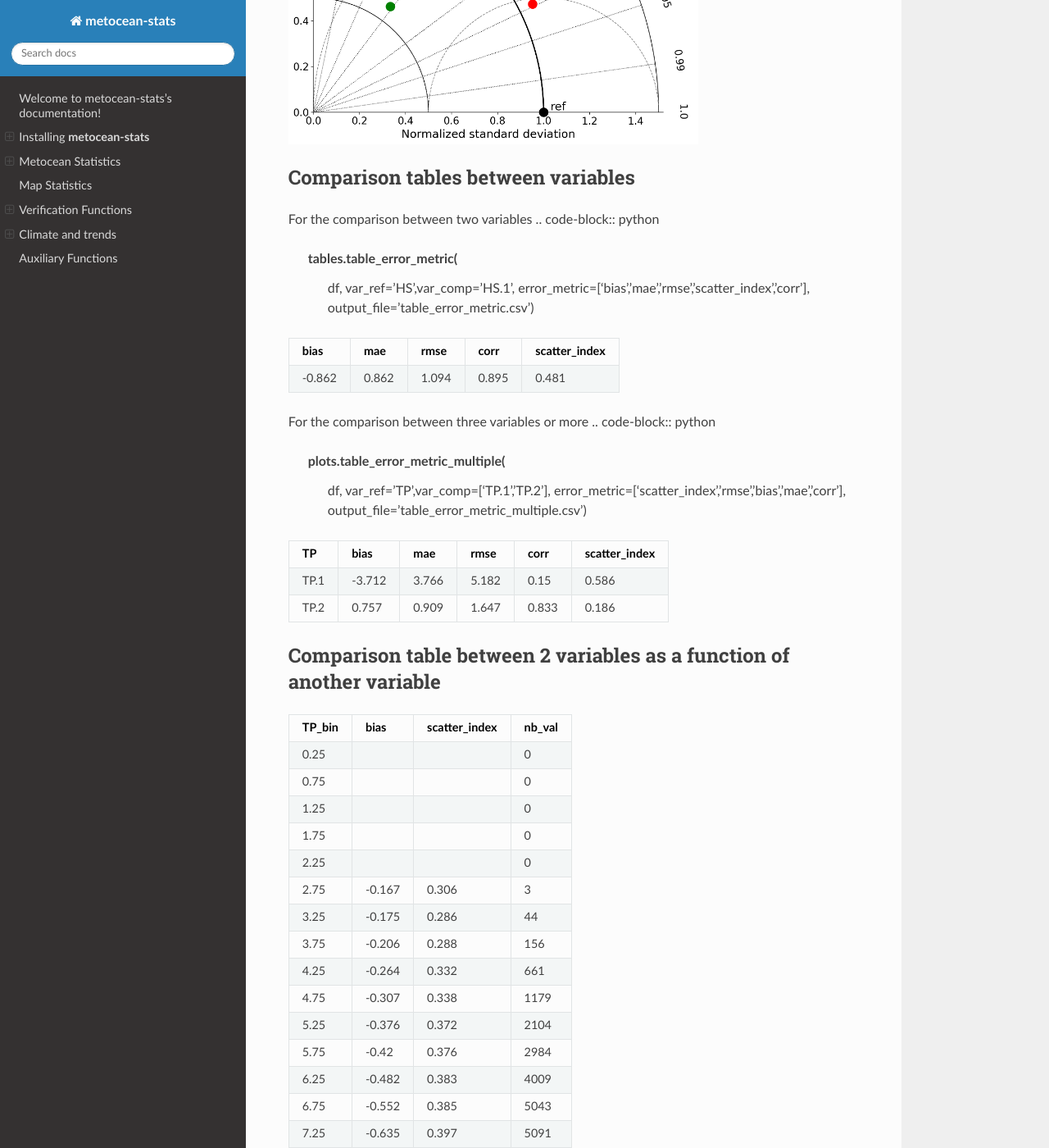
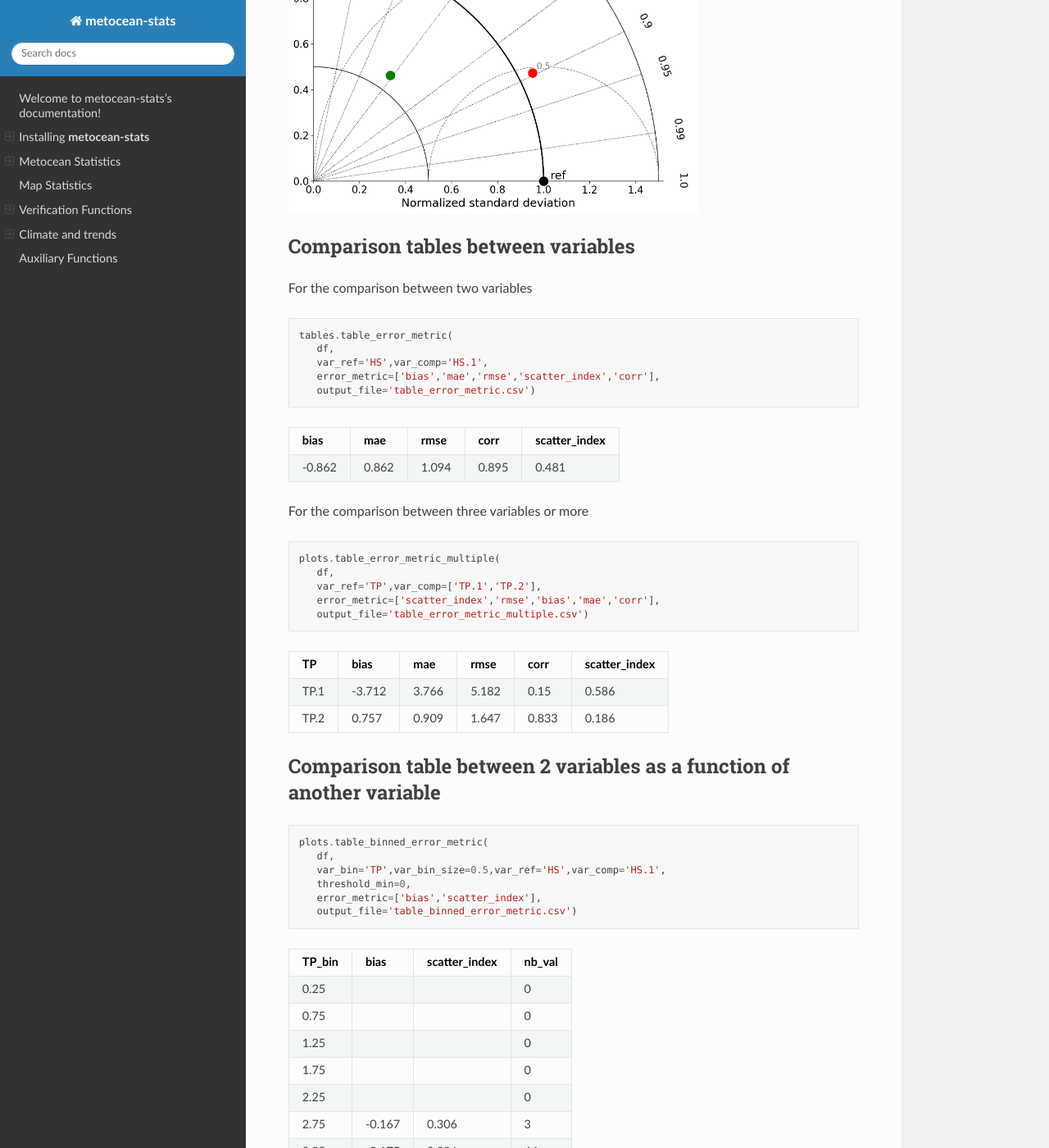
Before and after one commit to MET-OM/metocean-stats, a Sphinx documentation site: the page built from docs/index.rst, in a window 1280 px wide and 1400 px high, scrolled down 79048 px. Shown: the whole window at 82% size. Built offline with Sphinx 7.4.7 and the Read the Docs theme 3.1.0, drawn with Linux system fonts in a browser that asks for light colours; some of the changed text lies outside the part shown.

Commit message:
Adjusted index.rst

```diff
--- a/docs/index.rst
+++ b/docs/index.rst
@@ -1954,7 +1954,13 @@ Plot bathymetry with a variable (magnitude.v,u,temperature or salinity) based on
 .. image:: files/Bathymetry_cross_section_with_variable=salinity.png
 
 Verification Functions
-===================
+======================
+
+.. code-block:: python
+
+   from plots import verification
+   from tables import verification
+
 Scatter Plot
 ------------
 
@@ -1994,7 +2000,9 @@ Comparison tables between variables
 -----------------------------------
 
 For the comparison between two variables
-.. code-block:: python
+
+.. code-block:: python
+
    tables.table_error_metric(
       df,
       var_ref='HS',var_comp='HS.1',
@@ -2006,7 +2014,9 @@ For the comparison between two variables
    :file: files/table_error_metric.csv
 
 For the comparison between three variables or more
-.. code-block:: python
+
+.. code-block:: python
+
    plots.table_error_metric_multiple(
       df,
       var_ref='TP',var_comp=['TP.1','TP.2'],
@@ -2021,6 +2031,7 @@ Comparison table between 2 variables as a function of another variable
 ----------------------------------------------------------------------
 
 .. code-block:: python
+
    plots.table_binned_error_metric(
       df,
       var_bin='TP',var_bin_size=0.5,var_ref='HS',var_comp='HS.1',
@@ -2036,7 +2047,9 @@ Comparison plots between variables as a function of another variable
 --------------------------------------------------------------------
 
 For the comparison between two variables
-.. code-block:: python
+
+.. code-block:: python
+
    plots.plot_binned_error_metric(
       df,
       var_bin='W10',var_bin_size=0.5,var_bin_unit='m/s',
@@ -2049,7 +2062,9 @@ For the comparison between two variables
    :width: 500
 
 For the comparison between three variables
-.. code-block:: python
+
+.. code-block:: python
+
    plots.plot_binned_error_metric(
       df,
       var_bin='TP',var_bin_size=0.5,var_bin_unit='s',
@@ -2065,6 +2080,12 @@ For the comparison between three variables
 
 Climate and trends
 ==================
+
+.. code-block:: python
+
+   from plots import climate
+   from tables import climate
+
 Yearly stripes
 --------------
 
```
